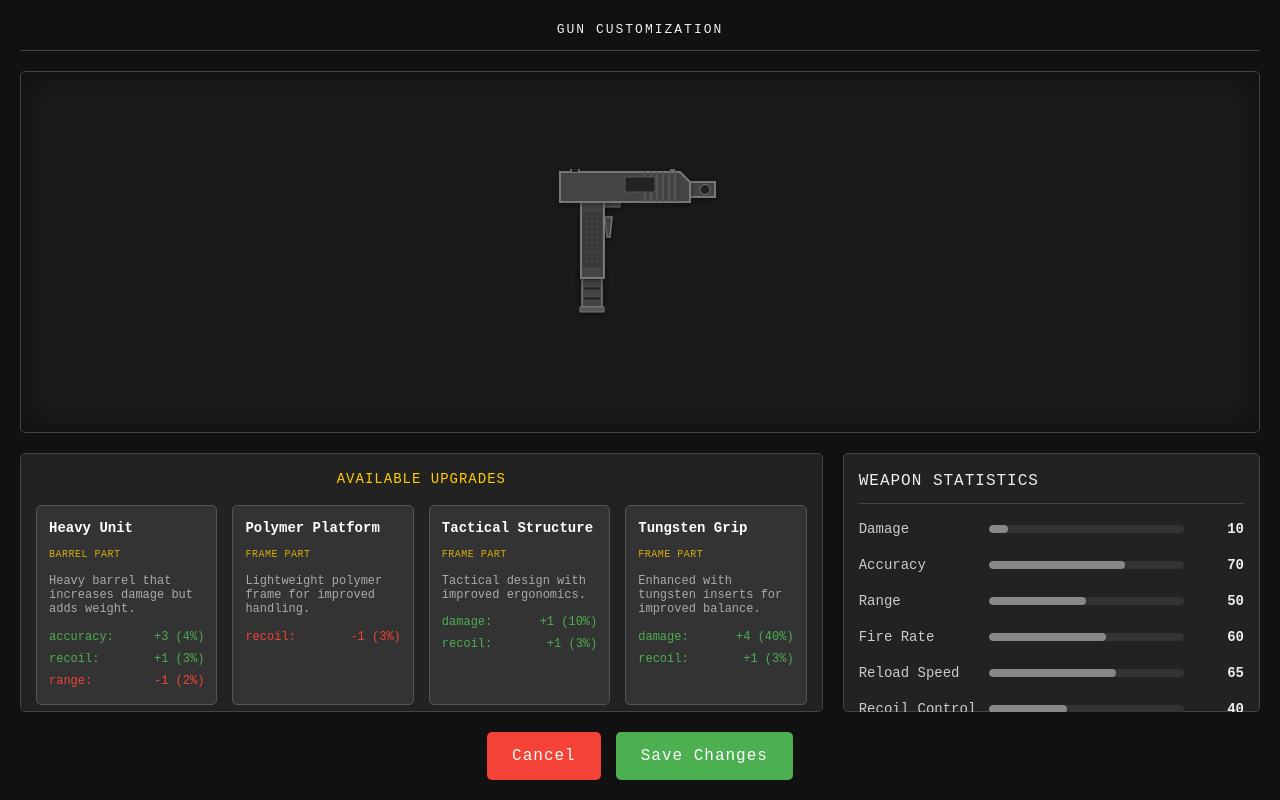
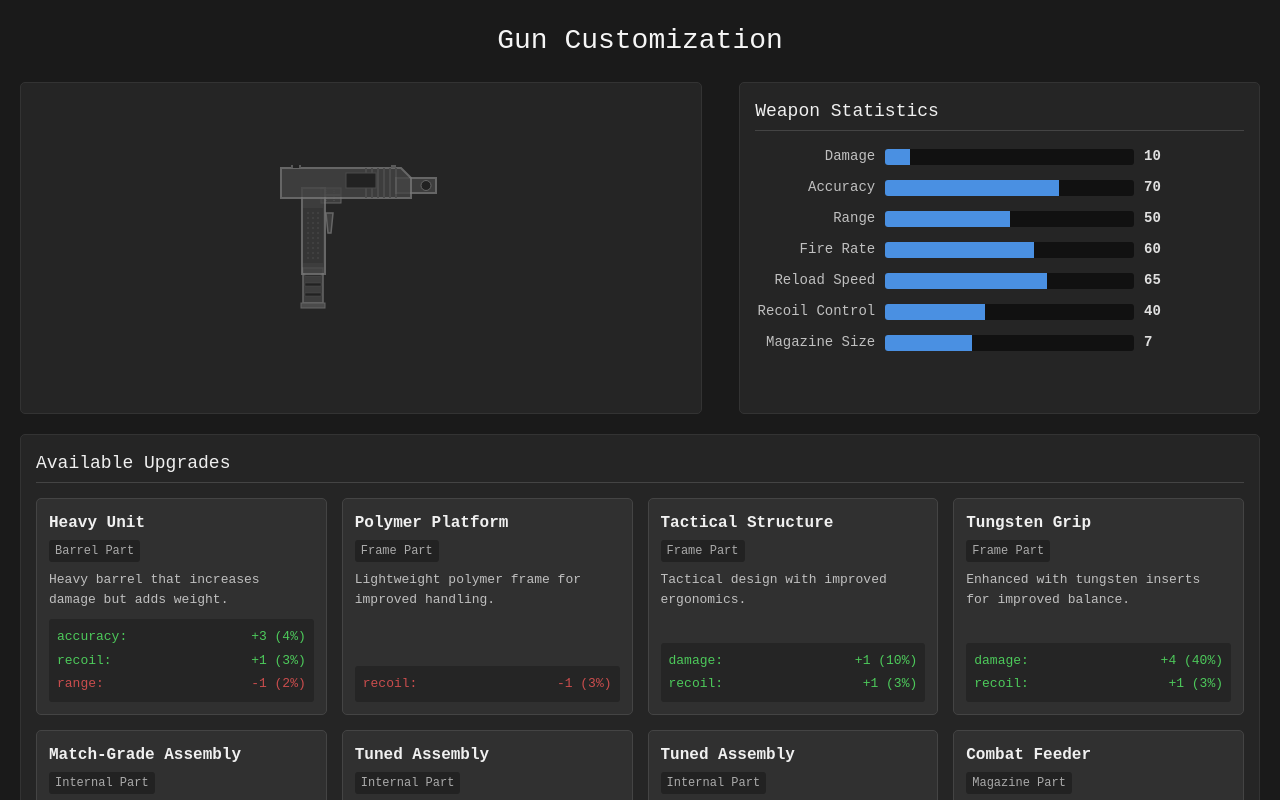
Before and after one commit to rjbernaldo/astronaut-stranded, a Next.js app: page / in a window 1280 px wide. Both pictures are taken after a click on the button "Customize Weapon". Built offline with nearby package versions, Linux system fonts and the light colour scheme.

Commit message:
Reorganize gun customization layout with stats beside the gun display

```diff
--- a/src/app/gun-customization.css
+++ b/src/app/gun-customization.css
@@ -4,335 +4,311 @@
   height: 100%;
   display: flex;
   flex-direction: column;
-  background-color: #111;
-  color: #eee;
-  font-family: monospace;
   padding: 20px;
+  background-color: #1a1a1a;
+  color: #e0e0e0;
+  font-family: "Courier New", monospace;
 }
 
 .gun-customization h1 {
   text-align: center;
-  color: #eee;
   margin-bottom: 20px;
-  text-transform: uppercase;
-  letter-spacing: 2px;
-  border-bottom: 1px solid #444;
-  padding-bottom: 10px;
+  font-size: 28px;
+  color: #f5f5f5;
 }
 
+/* Top section with gun and stats side by side */
+.top-section {
+  display: flex;
+  justify-content: space-between;
+  margin-bottom: 20px;
+}
+
+/* Gun display */
 .gun-display {
+  width: 55%;
+  padding: 15px;
+  background-color: #252525;
+  border-radius: 5px;
+  border: 1px solid #333;
+}
+
+.gun-image {
   display: flex;
   justify-content: center;
   align-items: center;
-  margin-bottom: 20px;
-  background-color: #1a1a1a;
-  border-radius: 5px;
-  padding: 30px;
-  border: 1px solid #444;
-  box-shadow: inset 0 0 30px rgba(0, 0, 0, 0.5);
 }
 
-.gun-image {
-  position: relative;
-  width: 400px;
-  height: 300px;
+/* Weapon stats section */
+.weapon-stats {
+  width: 42%;
+  background-color: #252525;
+  border-radius: 5px;
+  padding: 15px;
+  border: 1px solid #333;
 }
 
-.gun-part {
-  transition: all 0.3s ease;
-  filter: drop-shadow(0 2px 3px rgba(0, 0, 0, 0.4));
-}
-
-.gun-part.highlighted {
-  stroke: #ffcc00 !important;
-  stroke-width: 3;
-  filter: brightness(1.5) drop-shadow(0 0 8px rgba(255, 204, 0, 0.5));
-}
-
-.part-callout {
-  opacity: 0.8;
-}
-
-.customization-container {
-  display: flex;
-  flex: 1;
-  gap: 20px;
-  overflow: hidden;
-}
-
-.all-upgrades {
-  flex: 2;
-  display: flex;
-  flex-direction: column;
-  background-color: #222;
-  border-radius: 5px;
-  padding: 15px;
-  border: 1px solid #444;
-  overflow-y: auto;
-  max-height: 500px;
-}
-
-.all-upgrades h3 {
+.weapon-stats h3 {
   margin-top: 0;
   margin-bottom: 15px;
-  color: #ffcc00;
-  text-transform: uppercase;
-  font-size: 14px;
-  letter-spacing: 1px;
-  text-align: center;
-}
-
-.upgrade-category {
-  margin-bottom: 20px;
-  border-bottom: 1px solid #333;
-  padding-bottom: 15px;
-}
-
-.upgrade-category h3 {
-  margin-top: 0;
-  margin-bottom: 15px;
-  color: #ffcc00;
-  text-transform: uppercase;
-  font-size: 14px;
-  letter-spacing: 1px;
-}
-
-.upgrade-items {
-  display: grid;
-  grid-template-columns: repeat(auto-fill, minmax(180px, 1fr));
-  gap: 15px;
-  padding-bottom: 10px;
-}
-
-.part-item {
-  background-color: #333;
-  border-radius: 5px;
-  padding: 12px;
-  cursor: pointer;
-  transition: all 0.3s ease;
-  border: 1px solid #555;
-  display: flex;
-  flex-direction: column;
-  gap: 6px;
-}
-
-.part-item:hover {
-  background-color: #444;
-  transform: translateY(-2px);
-  border-color: #ffcc00;
-  box-shadow: 0 0 10px rgba(255, 204, 0, 0.3);
-}
-
-.part-name {
-  font-weight: bold;
-  margin-bottom: 2px;
-  font-size: 14px;
-  color: #fff;
-}
-
-.part-category {
-  text-transform: uppercase;
-  font-size: 10px;
-  color: #ffcc00;
-  letter-spacing: 0.5px;
-  margin-bottom: 6px;
-  opacity: 0.8;
-  font-weight: 500;
-}
-
-.part-description {
-  font-size: 12px;
-  color: #aaa;
-  margin-bottom: 5px;
-  line-height: 1.2;
-}
-
-.part-stats {
-  font-size: 12px;
-  color: #ccc;
-  display: flex;
-  flex-direction: column;
-  gap: 2px;
-}
-
-.stat {
-  display: flex;
-  justify-content: space-between;
-  margin-bottom: 2px;
-}
-
-.stat.positive {
-  color: #4caf50;
-}
-
-.stat.negative {
-  color: #f44336;
-}
-
-.stats-panel {
-  flex: 1;
-  background-color: #222;
-  border-radius: 5px;
-  padding: 15px;
-  border: 1px solid #444;
-  position: relative;
-}
-
-.stats-panel h3 {
-  margin-top: 0;
-  margin-bottom: 15px;
-  padding-bottom: 10px;
+  padding-bottom: 5px;
   border-bottom: 1px solid #444;
-  text-transform: uppercase;
-  font-size: 16px;
-  letter-spacing: 1px;
+  font-size: 18px;
+  color: #f0f0f0;
 }
 
 .preview-info {
-  background-color: #333;
+  background-color: #303030;
+  padding: 8px;
   border-radius: 4px;
-  padding: 8px 12px;
   margin-bottom: 15px;
   font-size: 14px;
-  border-left: 3px solid #ffcc00;
-  box-shadow: 0 2px 5px rgba(0, 0, 0, 0.2);
 }
 
 .preview-part-name {
   font-weight: bold;
-  color: #ffcc00;
-  text-shadow: 0 0 5px rgba(255, 204, 0, 0.3);
+  color: #4dc7ff;
+}
+
+/* Stat bars */
+.stat-bars {
+  display: flex;
+  flex-direction: column;
+  gap: 10px;
 }
 
 .stat-bar {
-  margin-bottom: 15px;
   display: flex;
   align-items: center;
+  justify-content: space-between;
   gap: 10px;
 }
 
 .stat-label {
   width: 120px;
+  text-align: right;
   font-size: 14px;
-  color: #ccc;
+  color: #c0c0c0;
 }
 
 .bar-container {
-  flex: 1;
-  height: 8px;
-  background-color: #333;
-  border-radius: 4px;
+  flex-grow: 1;
+  height: 16px;
+  background-color: #111;
+  border-radius: 3px;
   overflow: hidden;
   position: relative;
 }
 
 .bar {
   height: 100%;
-  background-color: #888;
-  border-radius: 4px;
+  background-color: #4a90e2;
   transition: width 0.3s ease;
 }
 
 .bar.current {
   opacity: 0.5;
   position: absolute;
+  top: 0;
   left: 0;
-  top: 0;
-  background-color: #888;
-}
-
-.bar.preview {
-  position: absolute;
-  left: 0;
-  top: 0;
-  transition: width 0.2s ease;
 }
 
 .bar.preview-positive {
-  background-color: #4caf50;
-  box-shadow: 0 0 8px rgba(76, 175, 80, 0.6);
+  background-color: #4dca5b;
 }
 
 .bar.preview-negative {
-  background-color: #f44336;
-  box-shadow: 0 0 8px rgba(244, 67, 54, 0.6);
+  background-color: #ca4d4d;
 }
 
 .stat-value {
-  width: 50px;
-  text-align: right;
+  width: 100px;
+  text-align: left;
   font-size: 14px;
   font-weight: bold;
-  white-space: nowrap;
-}
-
-.stat-value.positive {
-  color: #4caf50;
-}
-
-.stat-value.negative {
-  color: #f44336;
 }
 
 .stat-change {
+  margin-left: 5px;
   font-size: 12px;
-  margin-left: 5px;
-  opacity: 0.8;
 }
 
+.positive {
+  color: #4dca5b;
+}
+
+.negative {
+  color: #ca4d4d;
+}
+
+/* Upgrades section */
+.upgrades-section {
+  margin-bottom: 20px;
+  background-color: #252525;
+  border-radius: 5px;
+  padding: 15px;
+  border: 1px solid #333;
+}
+
+.upgrades-section h3 {
+  margin-top: 0;
+  margin-bottom: 15px;
+  padding-bottom: 5px;
+  border-bottom: 1px solid #444;
+  font-size: 18px;
+  color: #f0f0f0;
+}
+
+/* Upgrade items grid */
+.upgrade-items {
+  display: grid;
+  grid-template-columns: repeat(auto-fill, minmax(250px, 1fr));
+  gap: 15px;
+  max-height: 320px;
+  overflow-y: auto;
+}
+
+/* Individual part item */
+.part-item {
+  background-color: #303030;
+  border-radius: 5px;
+  padding: 12px;
+  border: 1px solid #444;
+  cursor: pointer;
+  transition: all 0.2s ease;
+  display: flex;
+  flex-direction: column;
+}
+
+.part-item:hover {
+  background-color: #383838;
+  transform: translateY(-2px);
+  box-shadow: 0 5px 10px rgba(0, 0, 0, 0.2);
+}
+
+.part-name {
+  font-weight: bold;
+  font-size: 16px;
+  margin-bottom: 5px;
+  color: #f0f0f0;
+}
+
+.part-category {
+  font-size: 12px;
+  color: #aaa;
+  margin-bottom: 8px;
+  background-color: #222;
+  display: inline-block;
+  padding: 2px 6px;
+  border-radius: 3px;
+  align-self: flex-start;
+}
+
+.part-description {
+  font-size: 13px;
+  margin-bottom: 10px;
+  color: #c0c0c0;
+  flex-grow: 1;
+}
+
+.part-stats {
+  background-color: #252525;
+  padding: 8px;
+  border-radius: 3px;
+  font-size: 13px;
+}
+
+.part-stats .stat {
+  display: flex;
+  justify-content: space-between;
+  margin-bottom: 4px;
+}
+
+.part-stats .stat:last-child {
+  margin-bottom: 0;
+}
+
+.part-price {
+  margin-top: 10px;
+  font-size: 14px;
+  color: #e0e0e0;
+  display: flex;
+  justify-content: space-between;
+}
+
+.part-price span:last-child {
+  font-weight: bold;
+}
+
+.part-status {
+  margin-top: 5px;
+  font-size: 12px;
+  color: #aaa;
+}
+
+/* Buttons */
 .action-buttons {
   display: flex;
   justify-content: center;
-  gap: 15px;
-  margin-top: 20px;
+  gap: 20px;
+  margin-top: 10px;
 }
 
-.save-btn,
+.cancel-btn,
+.save-btn {
+  padding: 10px 25px;
+  border: none;
+  border-radius: 4px;
+  font-family: "Courier New", monospace;
+  font-size: 16px;
+  cursor: pointer;
+  transition: all 0.2s ease;
+}
+
 .cancel-btn {
-  padding: 12px 25px;
-  color: #fff;
-  border: none;
-  border-radius: 5px;
-  cursor: pointer;
-  font-size: 16px;
-  font-family: monospace;
-  letter-spacing: 1px;
-  transition: all 0.3s ease;
+  background-color: #555;
+  color: #f0f0f0;
 }
 
 .save-btn {
-  background-color: #4caf50;
+  background-color: #4a90e2;
+  color: #fff;
+}
+
+.cancel-btn:hover {
+  background-color: #666;
 }
 
 .save-btn:hover {
-  background-color: #3d8b40;
-  transform: translateY(-2px);
+  background-color: #5c9ee5;
 }
 
-.cancel-btn {
-  background-color: #f44336;
+/* SVG gun part highlighting */
+.gun-part.highlighted {
+  opacity: 1;
+  filter: drop-shadow(0 0 4px #4dc7ff);
 }
 
-.cancel-btn:hover {
-  background-color: #d32f2f;
-  transform: translateY(-2px);
+.gun-part {
+  opacity: 0.8;
+  transition: all 0.2s ease;
 }
 
-/* Scrollbar styling */
-.all-upgrades::-webkit-scrollbar {
+/* Custom scrollbar */
+.upgrade-items::-webkit-scrollbar {
   width: 8px;
 }
 
-.all-upgrades::-webkit-scrollbar-track {
-  background: #333;
+.upgrade-items::-webkit-scrollbar-track {
+  background: #1a1a1a;
   border-radius: 4px;
 }
 
-.all-upgrades::-webkit-scrollbar-thumb {
-  background: #555;
+.upgrade-items::-webkit-scrollbar-thumb {
+  background: #444;
   border-radius: 4px;
 }
 
-.all-upgrades::-webkit-scrollbar-thumb:hover {
-  background: #777;
+.upgrade-items::-webkit-scrollbar-thumb:hover {
+  background: #555;
 }
--- a/src/components/GunCustomization.tsx
+++ b/src/components/GunCustomization.tsx
@@ -1617,36 +1617,10 @@ const GunCustomization: React.FC<GunCustomizationProps> = ({
     <div className="gun-customization">
       <h1>Gun Customization</h1>
 
-      {renderGunVisual()}
-
-      <div className="customization-container">
-        <div className="all-upgrades">
-          <h3>Available Upgrades</h3>
-          <div className="upgrade-items">
-            {getAllAvailableParts().map((part) => (
-              <div
-                key={part.id}
-                className="part-item"
-                onClick={() => equipPart(part.id)}
-                onMouseEnter={() => setHoveredPart(part.id)}
-                onMouseLeave={() => setHoveredPart(null)}
-              >
-                <div className="part-name">{part.name}</div>
-                <div className="part-category">
-                  {part.category.charAt(0).toUpperCase() +
-                    part.category.slice(1)}{" "}
-                  Part
-                </div>
-                <div className="part-description">{part.description}</div>
-                <div className="part-stats">
-                  {getStatChanges(part).map(renderStatChange)}
-                </div>
-              </div>
-            ))}
-          </div>
-        </div>
-
-        <div className="stats-panel">
+      <div className="top-section">
+        {renderGunVisual()}
+
+        <div className="weapon-stats">
           <h3>Weapon Statistics</h3>
           {hoveredPart && (
             <div className="preview-info">
@@ -1690,6 +1664,31 @@ const GunCustomization: React.FC<GunCustomizationProps> = ({
         </div>
       </div>
 
+      <div className="upgrades-section">
+        <h3>Available Upgrades</h3>
+        <div className="upgrade-items">
+          {getAllAvailableParts().map((part) => (
+            <div
+              key={part.id}
+              className="part-item"
+              onClick={() => equipPart(part.id)}
+              onMouseEnter={() => setHoveredPart(part.id)}
+              onMouseLeave={() => setHoveredPart(null)}
+            >
+              <div className="part-name">{part.name}</div>
+              <div className="part-category">
+                {part.category.charAt(0).toUpperCase() + part.category.slice(1)}{" "}
+                Part
+              </div>
+              <div className="part-description">{part.description}</div>
+              <div className="part-stats">
+                {getStatChanges(part).map(renderStatChange)}
+              </div>
+            </div>
+          ))}
+        </div>
+      </div>
+
       <div className="action-buttons">
         <button className="cancel-btn" onClick={onCancel}>
           Cancel
```
